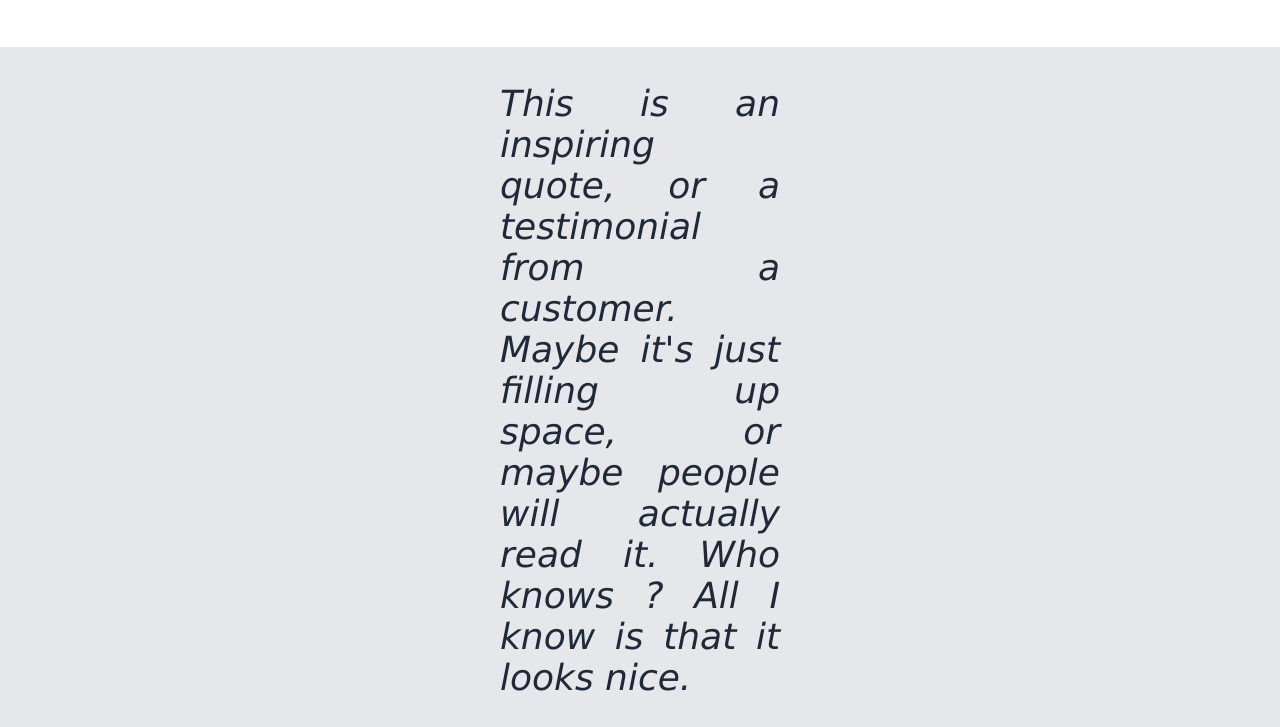
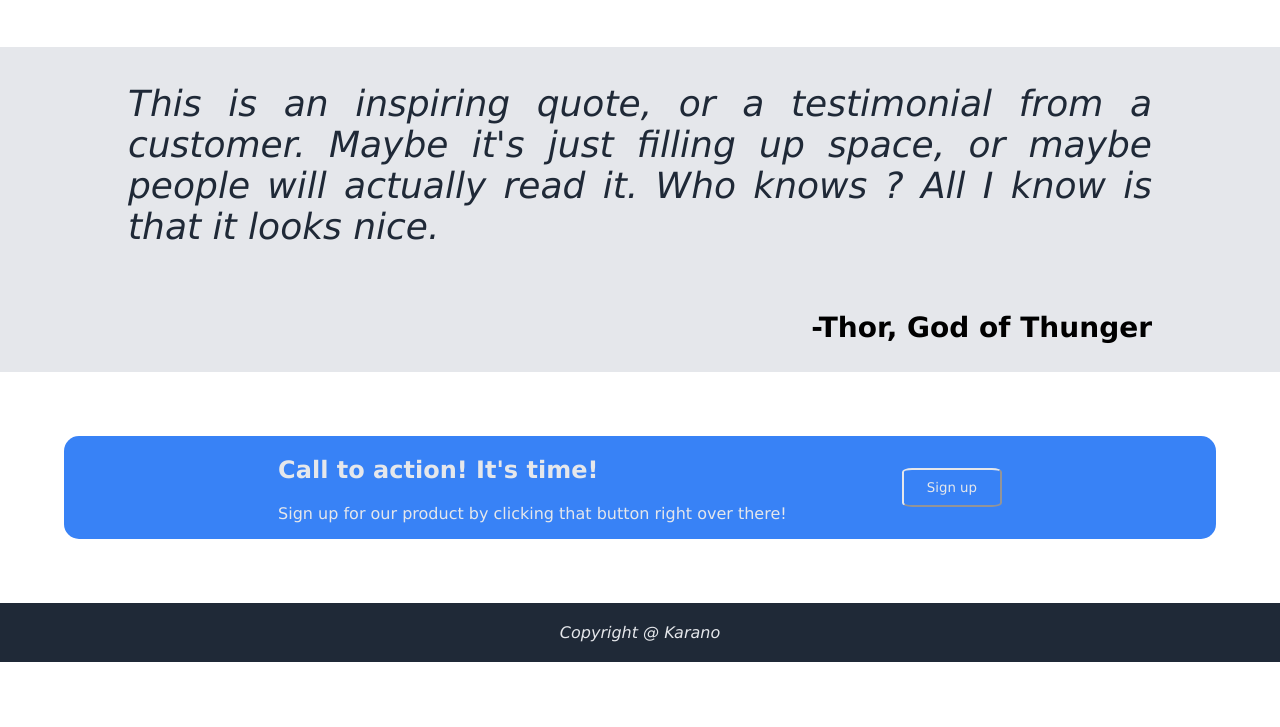
Before and after one commit to Karano49/landing-page, a plain HTML site: page index.html in a window 1280 px wide. Shown: the part 1013-1740 px from the top of the page. After the commit the page ends 1675 px from the top, so only its background shows below. Drawn offline with Linux system fonts and the light colour scheme.

Commit message:
Edit to make it more responsive
Added wrap and change size from px to %

```diff
--- a/styles.css
+++ b/styles.css
@@ -58,6 +58,7 @@ body {
   align-items: center;
   gap: 80px;
   padding-top: 50px;
+  flex-wrap: wrap;
   padding-bottom: 50px;
 }
 
@@ -105,6 +106,7 @@ body {
   justify-content: center;
   gap: 150px;
   padding-bottom: 50px;
+  flex-wrap: wrap;
 }
 
 .card {
@@ -129,8 +131,9 @@ body {
   display: flex;
   flex-direction: column;
   justify-content: center;
-  padding-left: 500px;
-  padding-right: 500px;
+  flex-wrap: wrap;
+  padding-left: 10%;
+  padding-right: 10%;
 }
 
 .quoteText {
@@ -148,19 +151,18 @@ body {
 
 /* callToAction */
 .callToAction {
-  padding: 100px;
+  padding: 5%;
 }
 
 .frame {
   background-color: #3882f6;
   border-radius: 15px;
-  padding-top: 20px;
-  padding-bottom: 20px;
   color: #e5e7eb;
   display: flex;
   justify-content: center;
+  flex-wrap: wrap;
   align-items: center;
-  gap: 200px;
+  gap: 10%;
 }
 
 .frame button {
```
